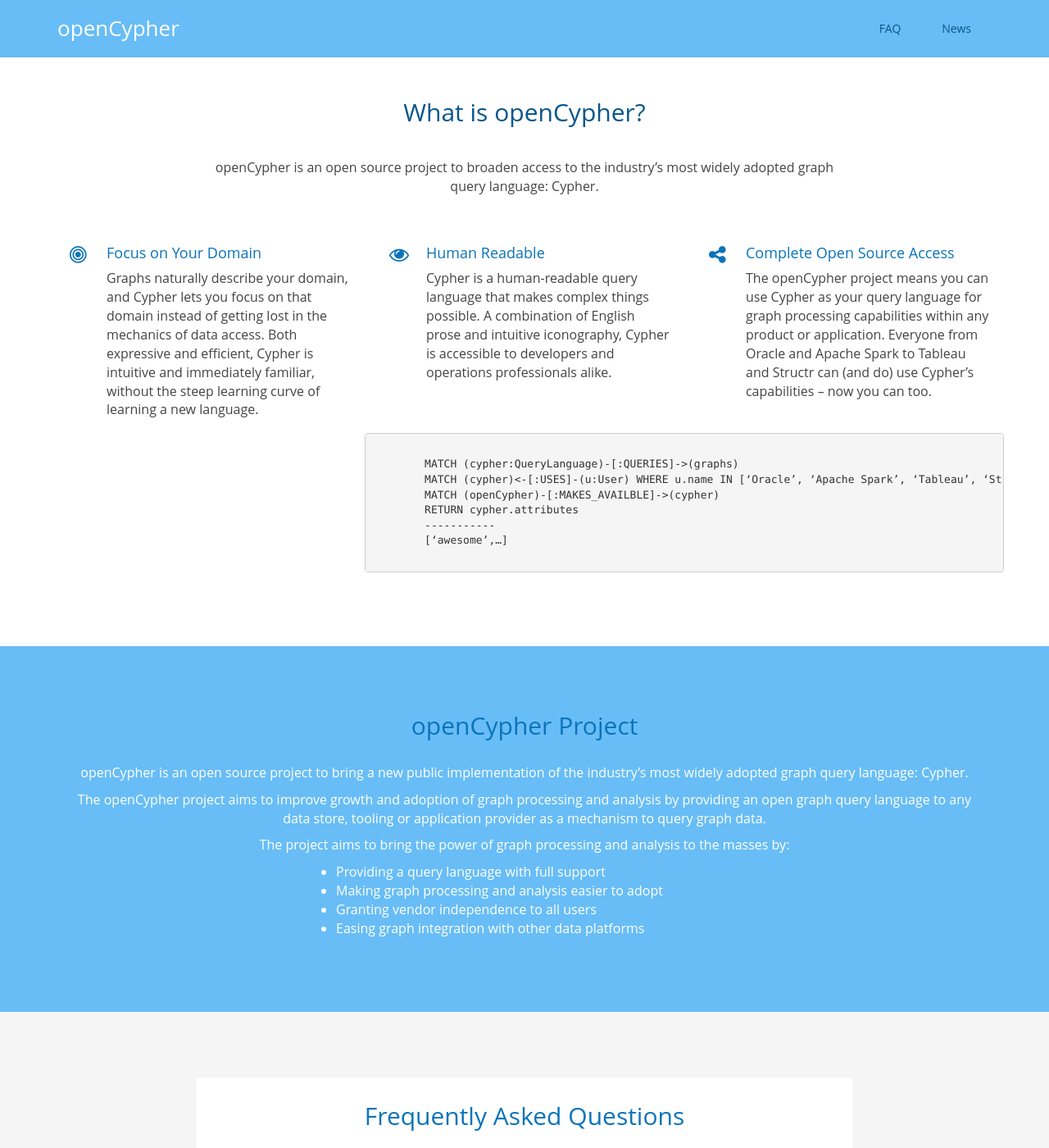
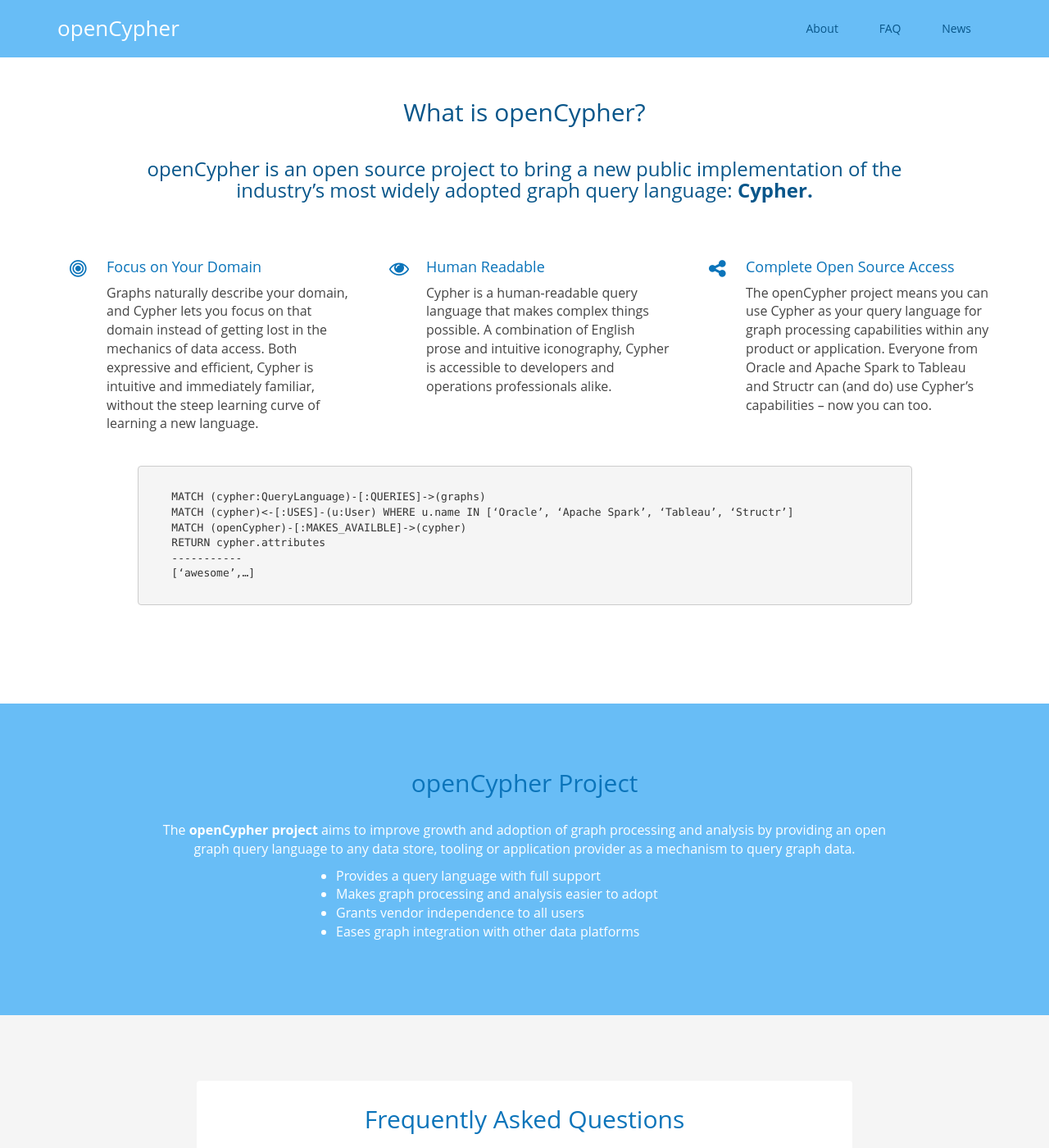
Before and after one commit to opencypher/website, a Jekyll site: the page built from index.html, in a window 1280 px wide and 1400 px high. Shown: the whole window at 82% size. Built offline with Jekyll 4.4.1, drawn with Linux system fonts in a browser that asks for light colours.

Commit message:
Tweaks to css and content

```diff
--- a/_includes/about.html
+++ b/_includes/about.html
@@ -1,8 +1,12 @@
     <!-- ******ABOUT****** -->
     <section id="about" class="about section">
         <div class="container">
+            <div class="row">
+                <div class="item col-md-10 col-sm-10 col-xs-12 col-md-offset-1">
                      <h2 class="title text-center">What is openCypher?</h2>
-            <p class="intro text-center">openCypher is an open source project to broaden access to the industry’s most widely adopted graph query language: Cypher.</p>
+                        <h3 class="title text-center">openCypher is an open source project to bring a new public implementation of the industry’s most widely adopted graph query language: <strong>Cypher.</strong></h3>
+                </div>
+            </div>
 
 
             <div class="row">
@@ -33,6 +37,9 @@
                         <p>The openCypher project means you can use Cypher as your query language for graph processing capabilities within any product or application. Everyone from Oracle and Apache Spark to Tableau and Structr can (and do) use Cypher’s capabilities – now you can too.</p>
                     </div><!--//content-->
                 </div><!--//item-->
+            </div><!--//row-->
+            <div class="row">
+                <div class="item col-md-10 col-sm-10 col-xs-12 col-md-offset-1">
                     <div class="cypher">
                         <pre>
 
--- a/_includes/features.html
+++ b/_includes/features.html
@@ -2,21 +2,19 @@
     <!-- ******FEATURES****** -->
     <section id="features" class="features section">
         <div class="container text-center">
-            <div class="col-md-12">
+            <div class="col-md-10 col-md-offset-1">
                 <h2 class="title">openCypher Project</h2>
-                <p>openCypher is an open source project to bring a new public implementation of the industry’s most widely adopted graph query language: Cypher.</p>
-                <p>The openCypher project aims to improve growth and adoption of graph processing and analysis by providing an open graph query language to any data store, tooling or application provider as a mechanism to query graph data.</p>
-                <p>The project aims to bring the power of graph processing and analysis to the masses by:</p>
+                <p>The <strong>openCypher project</strong> aims to improve growth and adoption of graph processing and analysis by providing an open graph query language to any data store, tooling or application provider as a mechanism to query graph data.</p>
             </div><!--//container-->
         </div>
         <div class="container">
             <div class="col-md-6 col-md-offset-3">
 
                 <ul>
-                    <li>Providing a query language with full support</li>
-                    <li>Making graph processing and analysis easier to adopt</li>
-                    <li>Granting vendor independence to all users</li>
-                    <li>Easing graph integration with other data platforms</li>
+                    <li>Provides a query language with full support</li>
+                    <li>Makes graph processing and analysis easier to adopt</li>
+                    <li>Grants vendor independence to all users</li>
+                    <li>Eases graph integration with other data platforms</li>
                 </ul>
             </div>
         </div><!--//container-->
--- a/public/css/styles.css
+++ b/public/css/styles.css
@@ -23,6 +23,12 @@
   font-family: 'Open Sans', sans-serif;
   font-weight: 500;
   color: #68BDF6;
+}
+h3,
+h4,
+h5,
+h6 {
+  color: #0b74ba;
 }
 a {
   color: #68BDF6;
@@ -152,7 +158,7 @@
   font-family: 'Open Sans', sans-serif;
 }
 .header .main-nav .nav .nav-item.active a {
-  color: #68BDF6;
+  color: #08568a;
   background: none;
 }
 .header .main-nav .nav .nav-item a {
--- a/public/less/default/base.less
+++ b/public/less/default/base.less
@@ -15,6 +15,10 @@
     font-family: 'Open Sans', sans-serif;
     font-weight: 500;
     color: @color;
+}
+
+h3, h4, h5, h6 {
+    color: darken(@color, 30%);
 }
 
 a {
@@ -137,7 +141,7 @@
                 font-family: 'Open Sans', sans-serif;
                 &.active {
                     a {
-                        color: @color;
+                        color: darken(@color, 40%);
                         background: none;
                     }
                 }
```
Also changed, not shown: 3 other files. Lines whose indentation alone changed are shown as unchanged.
